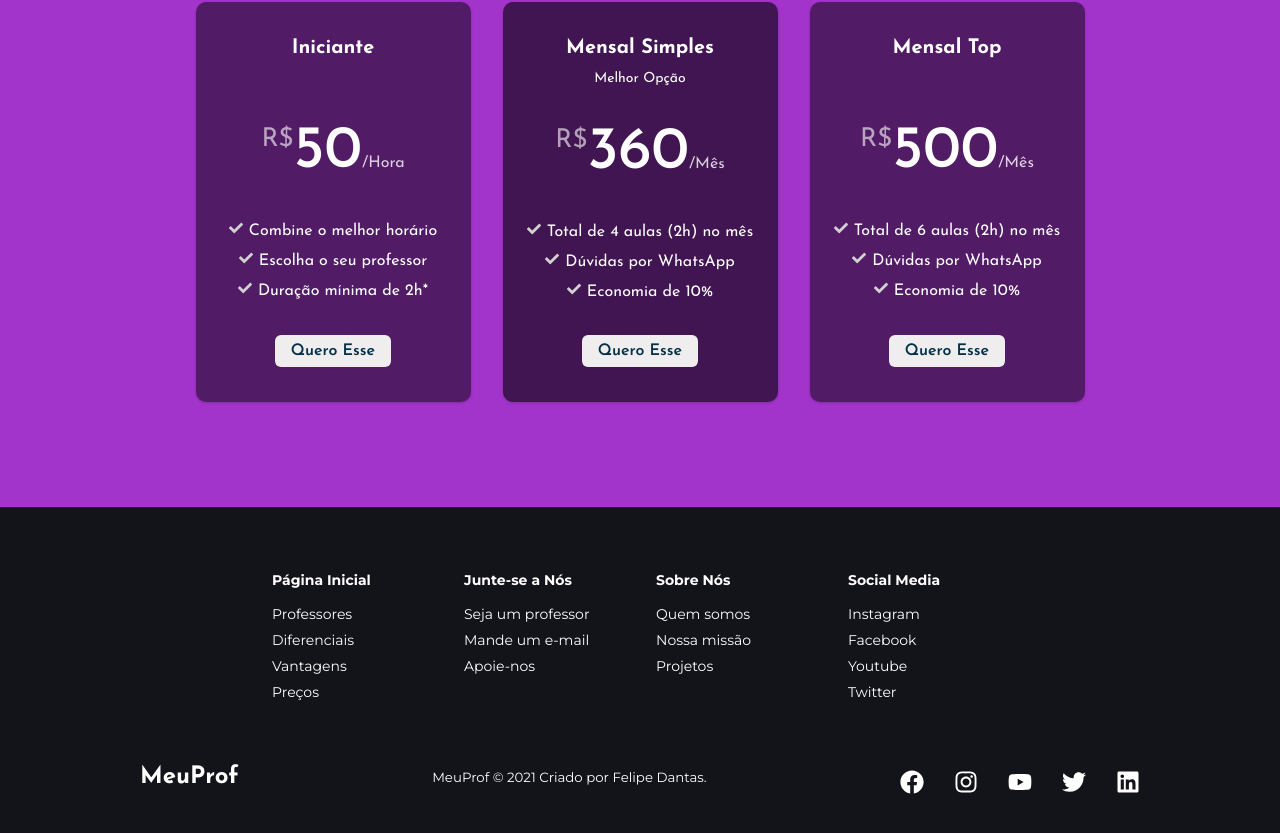
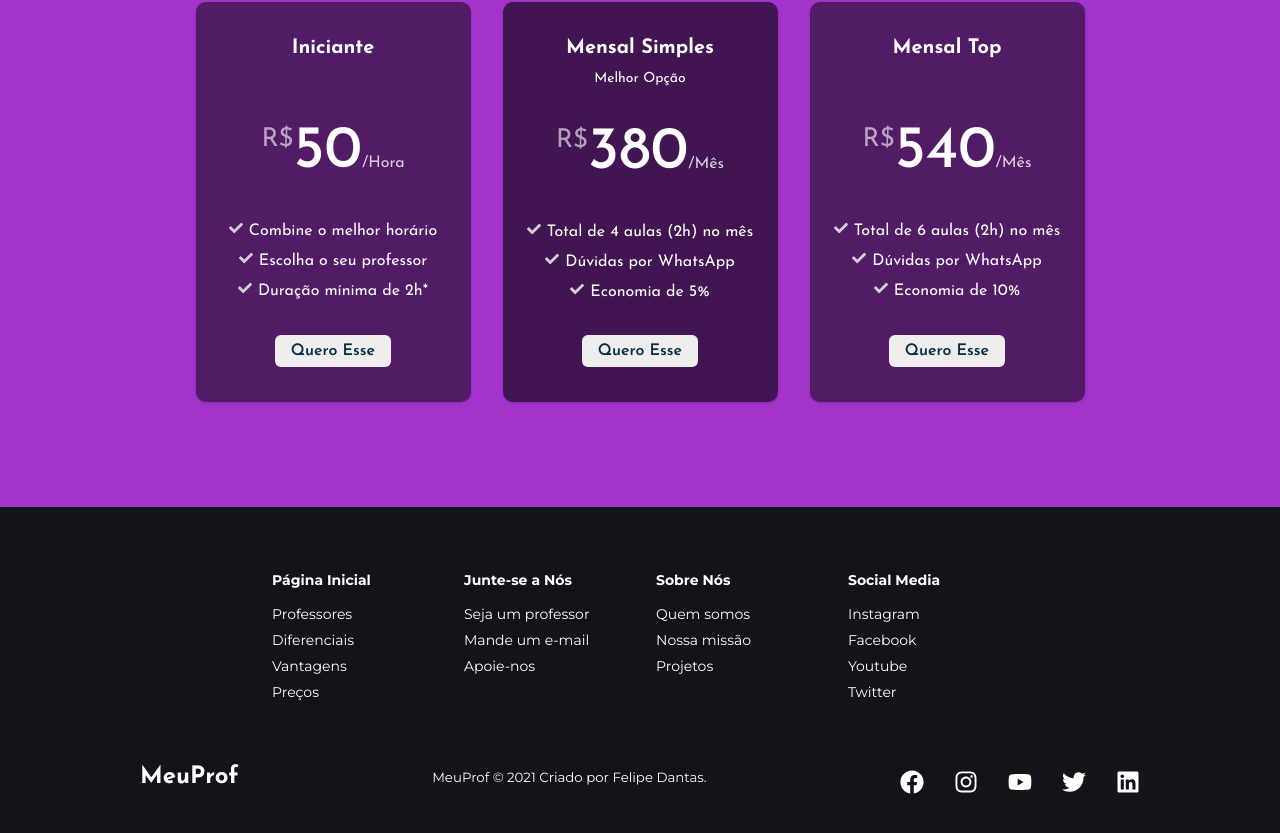
Before and after one commit to felipedantas184/MeuProfNext, a Next.js app: page /1 in a window 1280 px wide. Shown: the part 1161-1994 px from the top of the page. Built offline with nearby package versions, Linux system fonts and the light colour scheme.

Commit message:
change price

```diff
--- a/components/Pricing/PricingData.js
+++ b/components/Pricing/PricingData.js
@@ -18,11 +18,11 @@ export const PricesList = [
 		title: 'Mensal Simples',
 		subtitle: 'Melhor Opção',
         description: 'Para uma orientação mais de perto',
-        value: "360",
+        value: "380",
         interval: "Mês",
         item1: "Total de 4 aulas (2h) no mês",
         item2: "Dúvidas por WhatsApp",
-        item3: "Economia de 10%",
+        item3: "Economia de 5%",
         link: "https://api.whatsapp.com/send?phone=5586995185757&text=Ol%C3%A1!%20Gostaria%20de%20contratar%20o%20Plano%20Mensal%20Simples.%0APode%20me%20ajudar%3F",
     },
 	{
@@ -31,7 +31,7 @@ export const PricesList = [
 		title: 'Mensal Top',
 		subtitle: '',
         description: 'Dedicação total e foco em resultados',
-        value: "500",
+        value: "540",
         interval: "Mês",
         item1: "Total de 6 aulas (2h) no mês",
         item2: "Dúvidas por WhatsApp",
```
